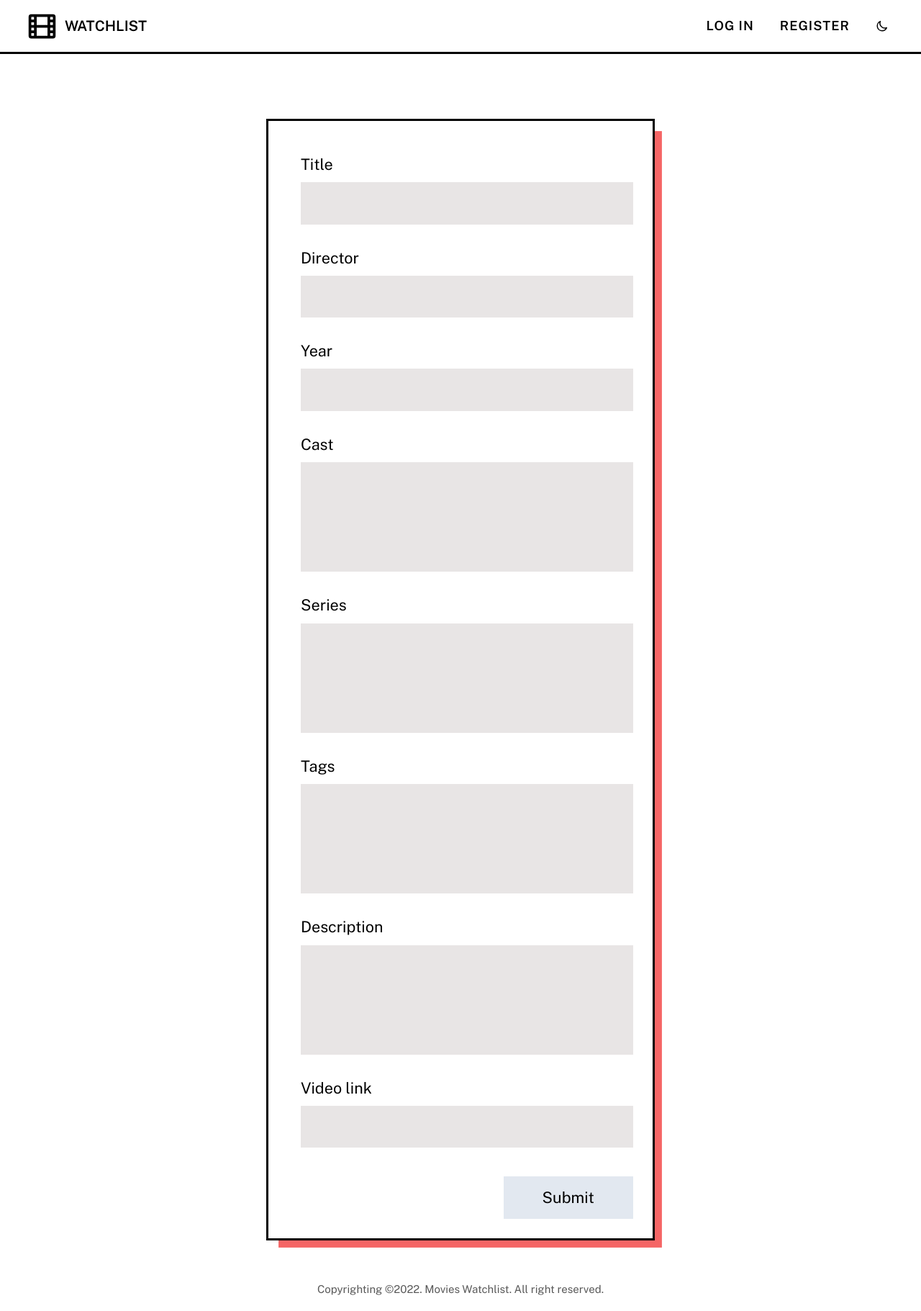
After one commit to SzymonKwiecinski/flask-tutorial-project-watchlist, a Flask app: template movie_library/templates/movie_form.html in a window 1280 px wide. The commit adds this page. Shown: the whole page at 72% size. Run offline with Flask 3, Linux system fonts and the light colour scheme; the template is opened without the code that fills it: values that come from a table or form of the project are taken from there, others are empty.

Commit message:
Editing movies and pre-populating a form

```diff
--- a/movie_library/forms.py
+++ b/movie_library/forms.py
@@ -1,5 +1,5 @@
 from flask_wtf import FlaskForm
-from wtforms import IntegerField, StringField, SubmitField
+from wtforms import IntegerField, StringField, SubmitField, TextAreaField, URLField
 from wtforms.validators import InputRequired, NumberRange
 
 
@@ -16,3 +16,27 @@ class MovieForm(FlaskForm):
     )
 
     submit = SubmitField("Add Movie")
+
+
+class StringListFiled(TextAreaField):
+    def _value(self):
+        if self.data:
+            return "\n".join(self.data)
+        else:
+            return ""
+
+    def process_formdata(self, valuelist):
+        if valuelist and valuelist[0]:
+            self.data = [line.strip() for line in valuelist[0].split("\n")]
+        else:
+            return []
+
+
+class ExtendedMovieForm(MovieForm):
+    cast = StringListFiled("Cast")
+    series = StringListFiled("Series")
+    tags = StringListFiled("Tags")
+    description = TextAreaField("Description")
+    video_link = URLField("Video link")
+
+    submit = SubmitField("Submit")
--- a/movie_library/models.py
+++ b/movie_library/models.py
@@ -9,6 +9,7 @@ class Movie:
     director: str
     year: int
     cast: list[str] = field(default_factory=list)
+    series: list[str] = field(default_factory=list)
     last_watched: datetime = None
     rating: int = 0
     tags: list[str] = field(default_factory=list)
--- a/movie_library/templates/macros/fields.html
+++ b/movie_library/templates/macros/fields.html
@@ -3,8 +3,19 @@
         {{ field.label(class_="form__label") }}
         {{ field(class_="form__field") }}
 
-    {%- for error in field.errors %}
-        <span class="form__error">{{ error }}</span>
-    {% endfor %}
+        {%- for error in field.errors %}
+            <span class="form__error">{{ error }}</span>
+        {% endfor %}
     </div>
 {% endmacro %}
+
+{% macro render_area_field(field) %}
+    <div class="form__group">
+        {{ field.label(class_="form__label") }}
+        {{ field(rows=4, class_="form__field", style="resize: none") }}
+
+        {%- for error in field.errors %}
+            <span class="form__field">{{ error }}</span>
+        {% endfor %}
+    </div>
+{% endmacro %}
--- a/movie_library/templates/movie_details.html
+++ b/movie_library/templates/movie_details.html
@@ -30,7 +30,7 @@
                     {% else %}
                         <p><a href="{{ url_for('pages.watch_today', _id=movie._id) }}" class="watched__link">Not watched yet</a></p>
                     {% endif %}
-                    <a class="movie__edit" href="#">Edit {{ pencil("pencil") }}</a>
+                    <a class="movie__edit" href="{{ url_for("pages.edit_movie", _id=movie._id) }}">Edit {{ pencil("pencil") }}</a>
                 </div>
             </div>
             <div class="header__row">
@@ -55,7 +55,7 @@
         {% if movie.description %}
             <p class="movie__description">{{ movie.description }}</p>
         {% else %}
-            <p class="movie__description">No description yet. <a class="link" href="#">Add one?</a></p>
+            <p class="movie__description">No description yet. <a class="link" href="{{ url_for("pages.edit_movie", _id=movie._id) }}">Add one?</a></p>
         {% endif %}
 
         <div class="movie__meta">
--- /dev/null
+++ b/movie_library/templates/movie_form.html
@@ -0,0 +1,31 @@
+{% extends "layout.html" %}
+
+{% from "macros/fields.html" import render_text_field, render_area_field %}
+
+{%- block head_content %}
+    <link rel="stylesheet" href="{{ url_for('static', filename='css/forms.css') }}"/>
+{% endblock %}
+
+{% block main_content %}
+
+    <form name="add_movie" method="post" novalidate class="form">
+        <div class="form__container">
+            {{ form.hidden_tag() }}
+            {{ render_text_field(form.title) }}
+            {{ render_text_field(form.director) }}
+            {{ render_text_field(form.year) }}
+
+            {{ render_area_field(form.cast) }}
+            {{ render_area_field(form.series) }}
+            {{ render_area_field(form.tags) }}
+
+            {{ render_area_field(form.description) }}
+            {{ render_text_field(form.video_link) }}
+
+            <div>
+                {{ form.submit(class_="button button--form") }}
+            </div>
+        </div>
+    </form>
+
+{% endblock %}
```
Also changed, not shown: movie_library/routes.py (+20 -1 lines).
